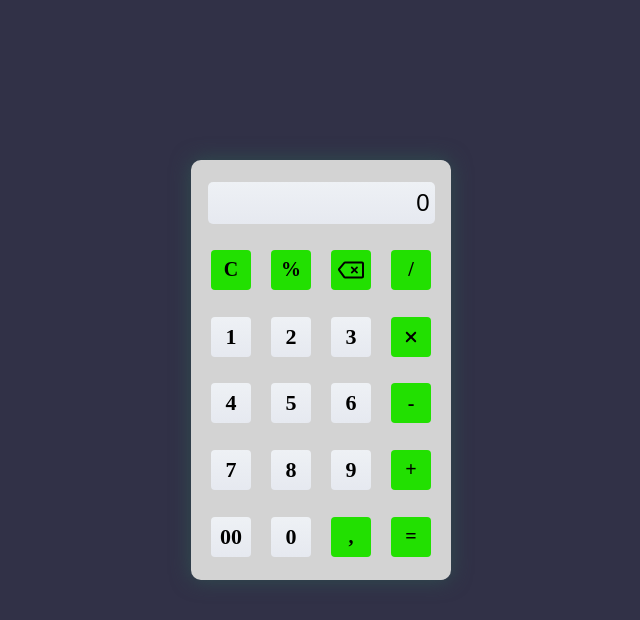
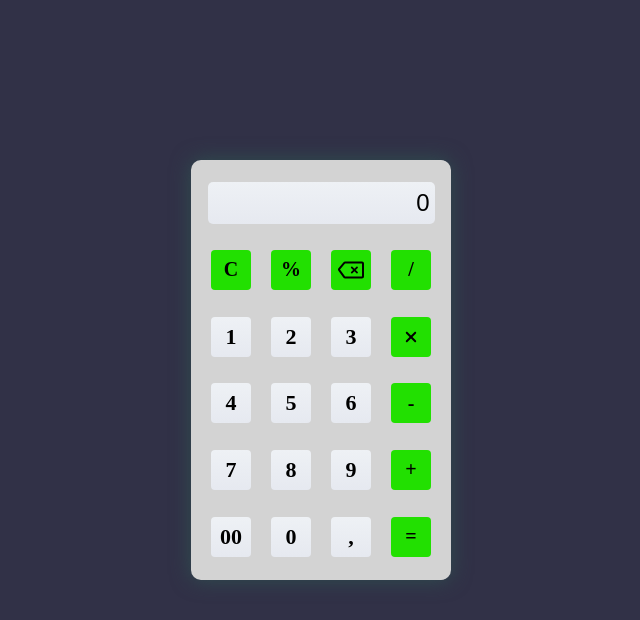
Before and after one commit to nazarBl/calculator-Int-, a React (Create React App) app: page / in a window 1280 px wide. Shown: the top 620 px of the page, without its empty margins (319-959 px from the left). Built offline with nearby package versions, Linux system fonts and the light colour scheme.

Commit message:
Added comma button

```diff
--- a/src/Store/Store.js
+++ b/src/Store/Store.js
@@ -17,7 +17,7 @@ const buttons = [
 	{ value: 'plus', icon: '+' },
 	{ value: '00', icon: '00' },
 	{ value: '0', icon: '0' },
-	{ value: 'comma', icon: ',' },
+	{ value: '.', icon: ',' },
 	{ value: 'equals', icon: '=' },
 ];
 
--- a/src/components/Button/Button.jsx
+++ b/src/components/Button/Button.jsx
@@ -47,6 +47,7 @@ const Button = ({
 						setResult('');
 						setResult(Number(firstOperand) * Number(secondOperand));
 						break;
+
 						default:
 							console.log('Wrong operation');
 							break;
@@ -94,7 +95,8 @@ const Button = ({
 		case '8':
 		case '9':
 		case '0':
-		case '00': {
+		case '00':
+		case ',': {
 			return (
 				<div className={style.button} onClick={() => onNumButtonClick(value)}>
 					{icon}
@@ -106,7 +108,7 @@ const Button = ({
 		case '+':
 		case '-':
 		case '%':
-		case ',':
+
 		case '=': {
 			return (
 				<div
```
